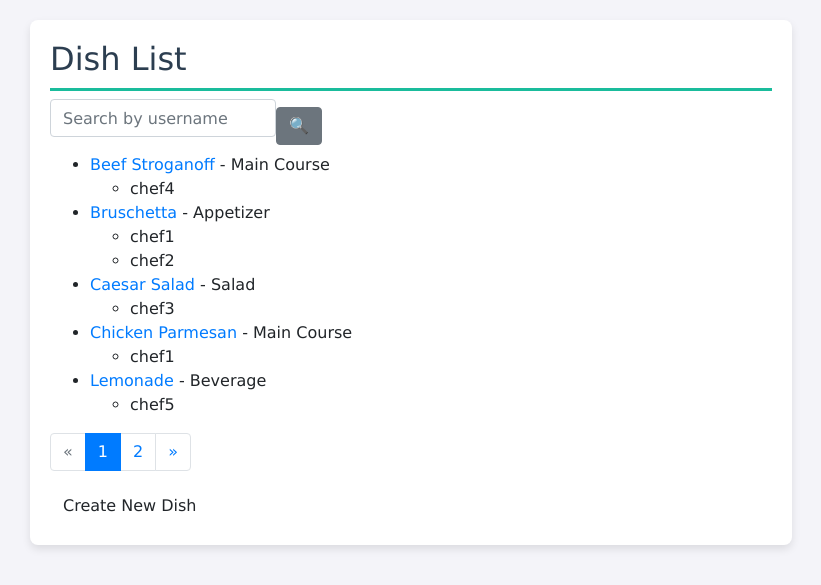
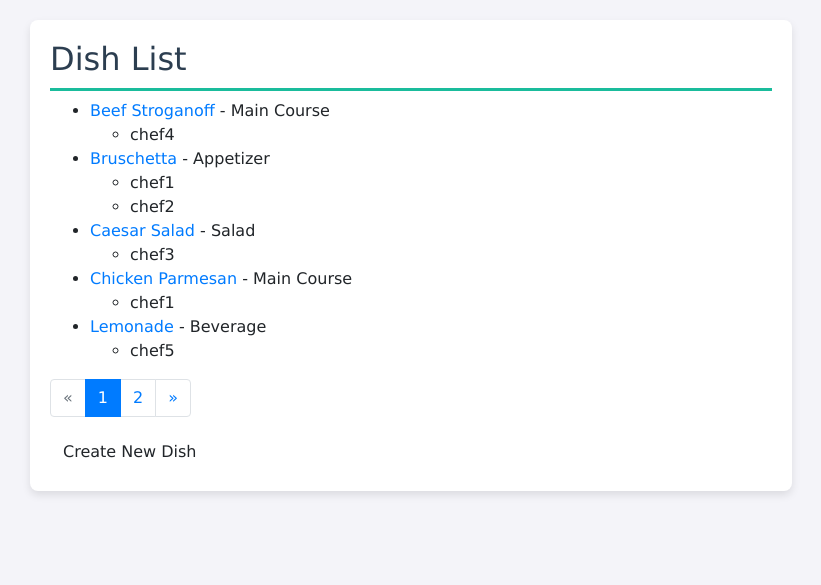
Before and after one commit to VShveda/kitchen_restaurant, a Django app: page /dish/ in a window 1280 px wide. Shown: the part 72-657 px from the top of the page, without its empty margins (66-887 px from the left). Run offline with Django 5.2, Linux system fonts and the light colour scheme; data comes from the database, SQL or seed files in the repository; some libraries are stand-ins or nearby versions.

Commit message:
fix views.py end html files

```diff
--- a/kitchen/views.py
+++ b/kitchen/views.py
@@ -137,9 +137,7 @@ class CookListView(generic.ListView):
 
 class CookDetailView(generic.DetailView):
     model = Cook
-
-    def get_queryset(self):
-        return Cook.objects.prefetch_related("dishes__dish_type")
+    queryset = Cook.objects.all().prefetch_related("dishes__dish_type")
 
 
 class CookCreateView(LoginRequiredMixin, generic.edit.CreateView):
--- a/templates/base.html
+++ b/templates/base.html
@@ -22,7 +22,7 @@
           {% if user.is_authenticated %}
             <form action="{% url 'logout' %}" method="POST">
               {% csrf_token %}
-              <button type="submit" class="btn btn-primary">Logout</button>
+              <button type="submit" class="btn btn-primary">logout</button>
             </form>
             <span>Welcome, {{ user.username }}!</span>
           {% else %}
--- a/templates/kitchen/dish_list.html
+++ b/templates/kitchen/dish_list.html
@@ -1,14 +1,9 @@
 {% extends "base.html" %}
-{% load crispy_forms_filters %}
 
 {% block title %}Dish List{% endblock %}
 
 {% block content %}
   <h2>Dish List</h2>
-  <form method="get" action="" class="form-inline">
-    {{ search_form|crispy }}
-    <input type="submit" class="btn btn-secondary" value="🔍">
-  </form>
   {% if dish_list %}
     <ul>
       {% for dish in dish_list %}
--- a/templates/kitchen/dish_types_list.html
+++ b/templates/kitchen/dish_types_list.html
@@ -1,14 +1,9 @@
 {% extends 'base.html' %}
-{% load crispy_forms_filters %}
 
 {% block title %}List of Dish Types{% endblock %}
 
 {% block content %}
     <h1>List of the Types of Dishes</h1>
-      <form method="get" action="" class="form-inline">
-        {{ search_form|crispy }}
-        <input type="submit" class="btn btn-secondary" value="🔍">
-      </form>
     <ul>
         {% for dish_type in dish_types_list %}
         <li>{{ dish_type.name }}
--- a/templates/kitchen/dishtype_form.html
+++ b/templates/kitchen/dishtype_form.html
@@ -1,7 +1,7 @@
 {% extends 'base.html' %}
 {% load crispy_forms_filters %}
 
-{% block title %}Create/Update Dish Type{% endblock %}
+{% block title %}{{ object|yesno:"Update,Create" }} Dish Type{% endblock %}
 
 {% block content %}
     <h1>{% if object %}Update{% else %}Create{% endif %} Dish Type</h1>
```
